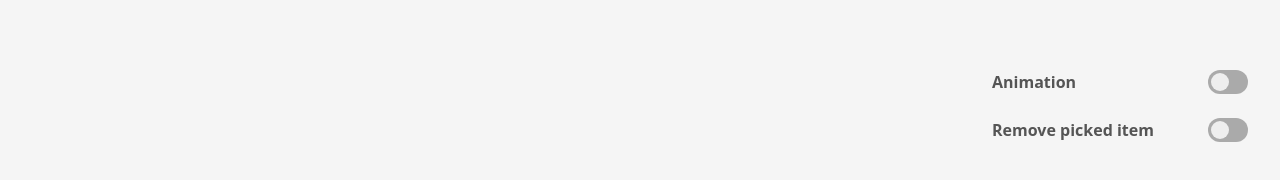
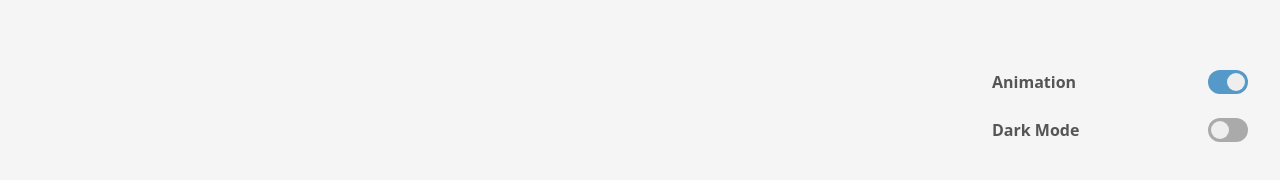
Before and after one commit to euparkn/RandomPrinter, a React (Create React App) app: page / in a window 1280 px wide. Shown: the part 582-762 px from the top of the page. Built offline with nearby package versions, Linux system fonts and the light colour scheme.

Commit message:
feat: Dark Mode (#15)

```diff
--- a/src/components/Aside/AsideOption.tsx
+++ b/src/components/Aside/AsideOption.tsx
@@ -2,17 +2,19 @@ import { useAsideOption } from "../../hooks/useOption";
 import ToggleSwitch from "../_Atoms/ToggleSwitch";
 
 function AsideOption() {
-  const { updateAsideOption } = useAsideOption();
+  const { asideOption, updateAsideOption } = useAsideOption();
 
   return (
     <div className="aside-option">
       <ToggleSwitch
         label="Animation"
+        value={asideOption.animation}
         onChange={(value) => updateAsideOption({ animation: value })}
       />
       <ToggleSwitch
-        label="Remove picked item"
-        onChange={(value) => updateAsideOption({ removePickedItem: value })}
+        label="Dark Mode"
+        value={asideOption.darkMode}
+        onChange={(value) => updateAsideOption({ darkMode: value })}
       />
     </div>
   );
--- a/src/hooks/useOption.ts
+++ b/src/hooks/useOption.ts
@@ -9,5 +9,5 @@ export const useAsideOption = () => {
     setAsideOption({ ...asideOption, ...value });
   };
 
-  return { updateAsideOption };
+  return { asideOption, updateAsideOption };
 };
--- a/src/pages/App.tsx
+++ b/src/pages/App.tsx
@@ -1,8 +1,15 @@
+import { useRecoilValue } from "recoil";
 import Main from "./Main";
+import { asideOptionAtom } from "../store";
 
 function App() {
+  const asideOption = useRecoilValue(asideOptionAtom);
   return (
-    <div className="App" data-theme="light" data-testid="app">
+    <div
+      className="App"
+      data-theme={asideOption.darkMode ? "dark" : "light"}
+      data-testid="app"
+    >
       <Main />
     </div>
   );
--- a/src/store/index.ts
+++ b/src/store/index.ts
@@ -24,7 +24,7 @@ export const asideListAtom = atom<IAsideListItem[]>({
 
 export const asideOptionAtom = atom({
   key: "asideOption",
-  default: { animation: true, removePickedItem: true },
+  default: { animation: true, darkMode: false },
 });
 
 export const printerListAtom = atom<string[]>({
--- a/src/types/AsideTypes.ts
+++ b/src/types/AsideTypes.ts
@@ -1,4 +1,4 @@
 export interface IAsideOption {
   animation?: boolean;
-  removePickedItem?: boolean;
+  darkMode?: boolean;
 }
```
